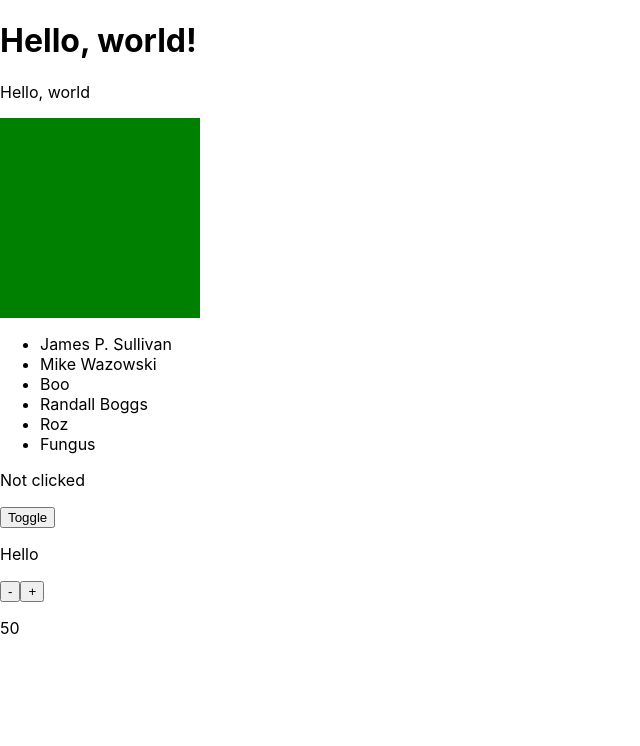
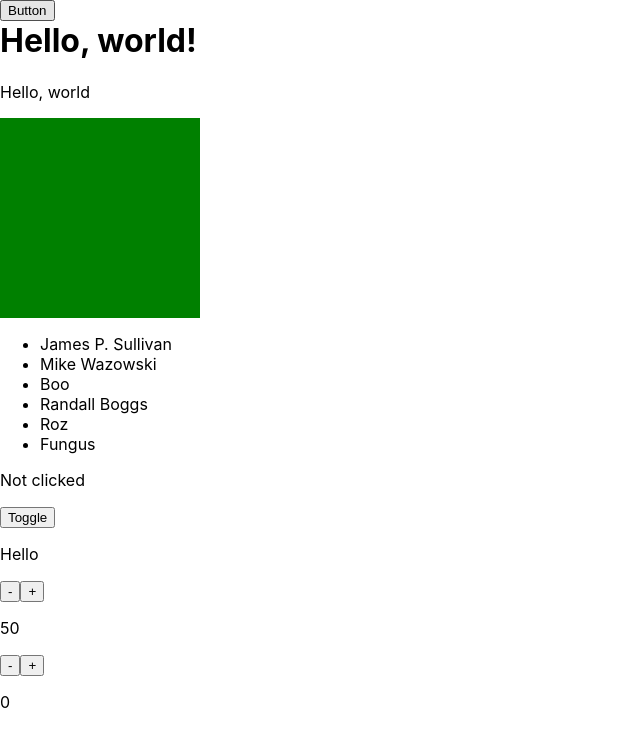
Before and after one commit to RaccoonHowell/JSX-challenges, a React (Create React App) app: page / in a window 1280 px wide. Shown: the top 746 px of the page, without its empty margins (0-640 px from the left). Built offline with nearby package versions, Linux system fonts and the light colour scheme.

Commit message:
created StepCounter and CatchMeIfYouCan components as per day 2 challenges

```diff
--- /dev/null
+++ b/src/CatchMeIfYouCan.js
@@ -0,0 +1,98 @@
+import React, { Component } from "react";
+
+class CatchMeIfYouCan extends Component {
+
+    constructor(props) {
+        super(props);
+
+        this.state = {
+           clicked: 0
+		};
+
+		this.handleClick = this.handleClick.bind(this);
+    }
+
+    handleClick() {
+		this.setState({
+			clicked: this.state.clicked + 1
+		});
+    }
+
+    render() {
+		const { clicked } = this.state;
+
+		const { jump } = this.props;
+
+        const style = {
+            position: 'absolute',
+            top: clicked * jump
+        }
+        return (
+			<button
+				style={ style }
+				onClick={ this.handleClick }
+			>
+				Button
+			</button>
+        )
+    }
+}
+
+export default CatchMeIfYouCan;
+
+// Create a <CatchMeIfYouCan jump={ 100 }> component. It should have a <button> that when clicked moves jump pixels down the screen.
+
+// 1. Render the HTML on page
+// 2. Track data in state and use that state to update our display
+// 2.5. Source the data in state from props or wherever
+// 3. Add interactivity so that the state is updated when the user does something
+// 3.1. Add event listeners to elements and test that they run
+// 3.2. Update the state based on an action
+
+
+/* JACK'S CODE
+
+import React, { Component } from 'react';
+class Catch extends Component {
+	constructor(props) {
+		super(props);
+		this.state = {
+			click: 0
+		}
+		this.handleClick = this.handleClick.bind(this);
+	}
+	handleClick() {
+		this.setState({
+			click: this.state.click + 1
+		});
+	}
+	render() {
+		const { click } = this.state;
+		const { jump, rotate } = this.props;
+		const style = {
+			transform: `
+				translate(${ click * jump }px, ${ click * jump }px)
+				rotate(${ click * rotate }deg)
+			`,
+			width: 200,
+			display: 'block',
+			backgroundColor: click % 2 === 0 ? 'pink' : 'lightblue'
+		};
+		return (
+			<button
+				onMouseEnter={ this.handleClick }
+				style={ style }
+			>
+				Catch Me!
+			</button>
+		)
+	}
+}
+export default Catch;
+
+// 1 Make the HTML
+// 2 Make state and affect HTML
+// 2.5 base something off props
+// 3 Add interactivity and update state based on user events
+
+*/
--- /dev/null
+++ b/src/StepCounter.js
@@ -0,0 +1,63 @@
+import React, { Component } from "react";
+
+class StepCounter extends Component {
+
+    constructor(props) {
+        super(props);
+
+        this.state = {
+            counter: 0
+        };
+
+        this.handleIncrement = this.handleIncrement.bind(this);
+        this.handleDecrement = this.handleDecrement.bind(this);
+    }
+
+    handleIncrement() {
+        const current = this.state.counter;
+
+        const { step } = this.props;
+
+        const { max } = this.props;
+
+        const newCounter = current === max ? max : current + step;
+
+        this.setState({
+            counter: newCounter
+        })
+    }
+
+    handleDecrement() {
+        const current = this.state.counter;
+
+        const { step } = this.props;
+
+        const newCounter = current === 0 ? 0 : current - step;
+
+        this.setState({
+            counter: newCounter
+        })
+    }
+
+    render() {
+        return(
+            <>
+                <button onClick={ this.handleDecrement }>-</button>
+                <button onClick={ this.handleIncrement }>+</button>
+                <p>{ this.state.counter }</p>
+            </>
+        )
+    }
+
+}
+
+export default StepCounter;
+
+// Create a <StepCounter max={ 100 } step={ 5 } /> component. It should consist of a <p> containing a number (start at 0) and two buttons, + and -. When the user clicks the + button, the number should go up by step. When the user clicks the - button the number should go down by step. The number should not be able to go below 0. Use props to pass in a maximum value for the counter.
+
+// 1. Render the HTML on page
+// 2. Track data in state and use that state to update our display
+// 2.5. Source the data in state from props or wherever
+// 3. Add interactivity so that the state is updated when the user does something
+// 3.1. Add event listeners to elements and test that they run
+// 3.2. Update the state based on an action
--- a/src/Stuff.js
+++ b/src/Stuff.js
@@ -6,6 +6,8 @@ import People from './People';
 import Clicked from './Clicked';
 import ToggleText from './ToggleText';
 import Counter from './Counter';
+import StepCounter from './StepCounter';
+import CatchMeIfYouCan from './CatchMeIfYouCan';
 
 const Stuff = ({square}) => (
     <React.Fragment>
@@ -16,6 +18,8 @@ const Stuff = ({square}) => (
         <Clicked />
         <ToggleText initial="Hello" alternate="World" />
         <Counter initial={ 50 } max={ 100 } />
+        <StepCounter max={ 100 } step={ 5 } />
+        <CatchMeIfYouCan jump={ 100 } />
     </React.Fragment>
 );
 
```
